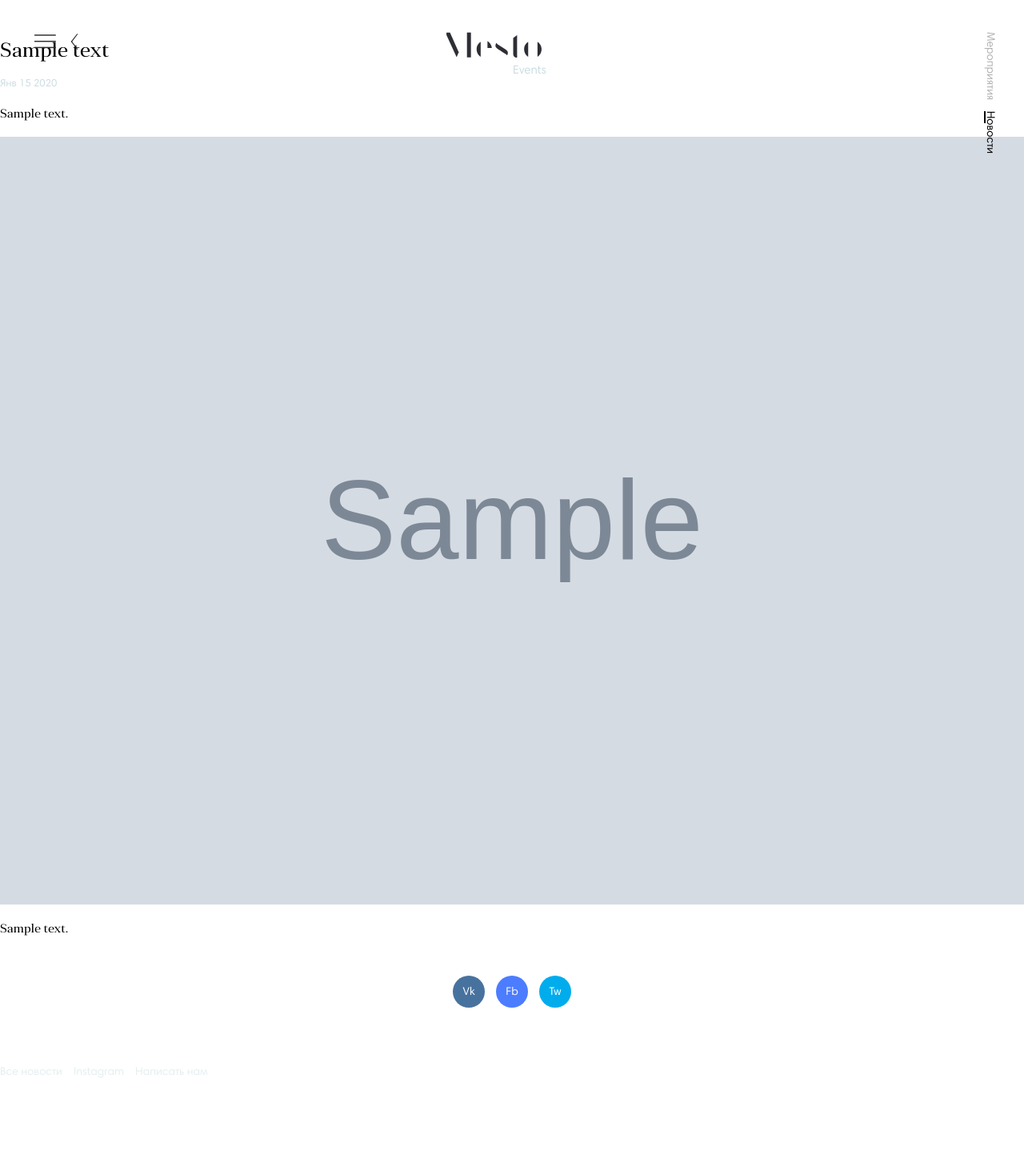
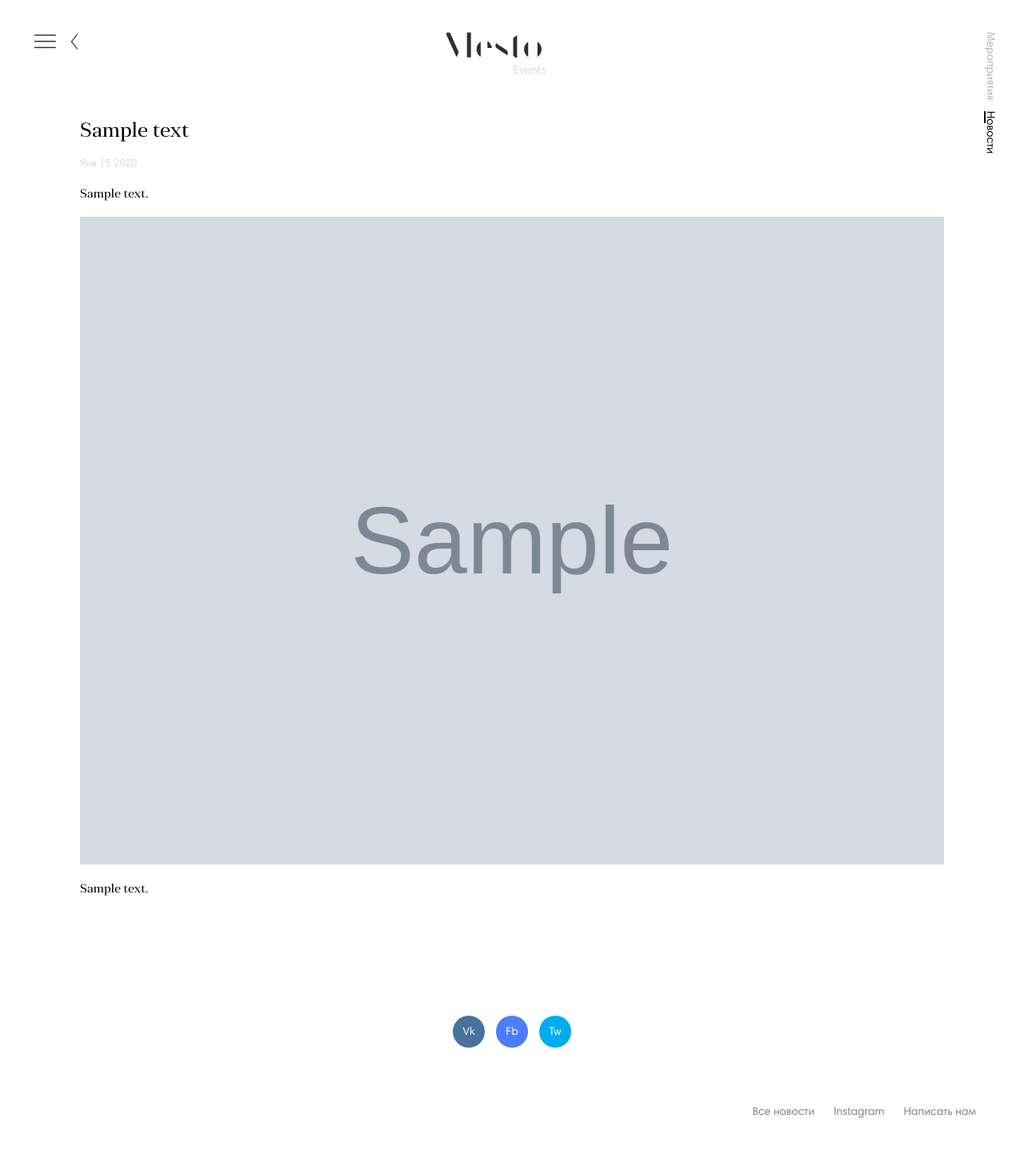
Before and after one commit to ErDmKo/frontend-examle, a Django app: template news/templates/news/news_detail.html in a window 1280 px wide. Shown: the whole page at 80% size. Run offline with Django 3.2, Linux system fonts and the light colour scheme; the template is opened without the code that fills it: values that come from a table or form of the project are taken from there, others are empty; tables that the repository leaves empty hold one stand-in row (values such as "Sample post"); grey boxes marked "Sample" are stand-in pictures; parts of the project's set-up code (start-up, migrations or seed data) failed here and were passed over; some libraries are stand-ins or nearby versions.

Commit message:
Chrome fixes

```diff
--- a/mesto/static/mesto/css/main.css
+++ b/mesto/static/mesto/css/main.css
@@ -1006,7 +1006,7 @@ table {
 }
 
 .popUpAnimator.fixedPopUp .popUpAnimator__wrapper {
-  z-index: 10;
+  z-index: 2;
 }
 
 .popUpAnimator__content {
@@ -1018,14 +1018,16 @@ table {
   z-index: 10;
   height: 0;
   overflow: hidden;
+  opacity: 0;
   -webkit-transform: translateY(100%);
       -ms-transform: translateY(100%);
           transform: translateY(100%);
-  -webkit-transition: -webkit-transform .5s ease, height 0s ease .5s;
-          transition: transform .5s ease, height 0s ease .5s;
+  -webkit-transition: -webkit-transform .5s ease, opacity 0s ease .5s, height 0s ease .5s;
+          transition: transform .5s ease, opacity 0s ease .5s, height 0s ease .5s;
 }
 
 .popUpAnimator__content.active {
+  opacity: 1;
   -webkit-transition: -webkit-transform .5s ease-in-out;
           transition: transform .5s ease-in-out;
   -webkit-transform: translateY(0%);
@@ -1183,8 +1185,26 @@ html a {
     text-align: left;
   }
 
+  .baseFooter.static {
+    margin: 0px;
+    text-align: right;
+    padding: 20px 40px 40px;
+  }
+
+  .baseFooter.static .baseFooter__item {
+    margin-right: 20px;
+    opacity: .5;
+    color: #000;
+  }
+
+  .baseFooter.static .baseFooter__item.active,
+  .baseFooter.static .baseFooter__item:hover {
+    color: #000;
+    opacity: 1;
+  }
+
   .baseFooter__item {
-    margin-right: 10px;
+    margin-right: 20px;
     opacity: .5;
     color: #ccdde1;
   }
@@ -1241,6 +1261,10 @@ html a {
     height: 100%;
   }
 
+  .itemPage {
+    padding: 100px;
+  }
+
   .itemPreview.top .itemPreview__image {
     width: 70%;
     margin-top: -200px;
--- a/src/app/css/itemPage.css
+++ b/src/app/css/itemPage.css
@@ -1,6 +1,9 @@
 .itemPage {
     display: block;
     box-sizing: border-box;
+    @media (min-width: 800px) {
+        padding: 100px;
+    }
     &__header {
         margin: 50px 0px 20px;
         font: 25px/100% 'anglecia_pro_titleregular';
--- a/src/app/css/popUpAnimator.css
+++ b/src/app/css/popUpAnimator.css
@@ -3,7 +3,7 @@
     &.fixedPopUp {
         overflow: hidden;
         .popUpAnimator__wrapper {
-            z-index: 10;
+            z-index: 2;
         }
     }
     &__content {
@@ -15,9 +15,11 @@
         z-index: 10;
         height: 0;
         overflow: hidden;
+        opacity: 0;
         transform: translateY(100%);
-        transition: transform .5s ease, height 0s ease .5s;
+        transition: transform .5s ease, opacity 0s ease .5s, height 0s ease .5s;
         &.active {
+            opacity: 1;
             transition: transform .5s ease-in-out;
             transform: translateY(0%);
             height: 100%;
```
Also changed, not shown: src/app/css/baseFooter.css (+21 -6 lines).
